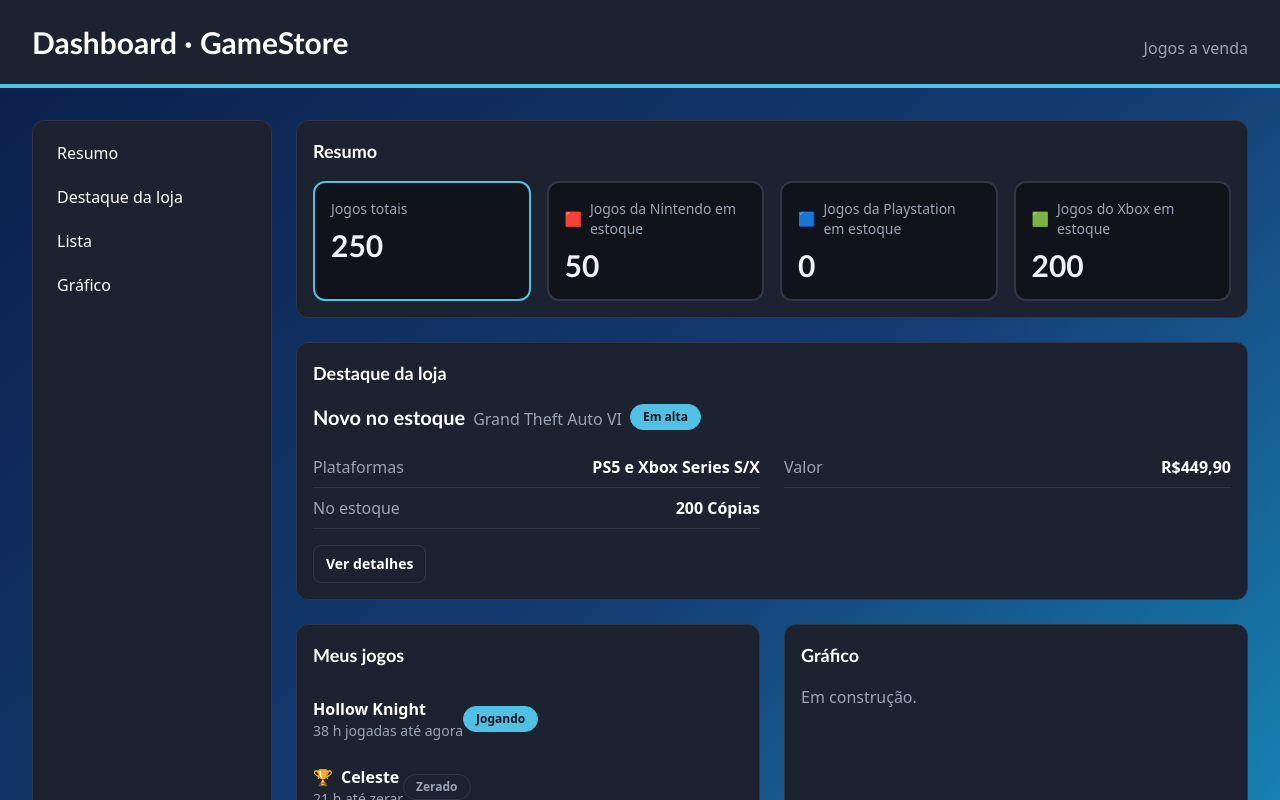
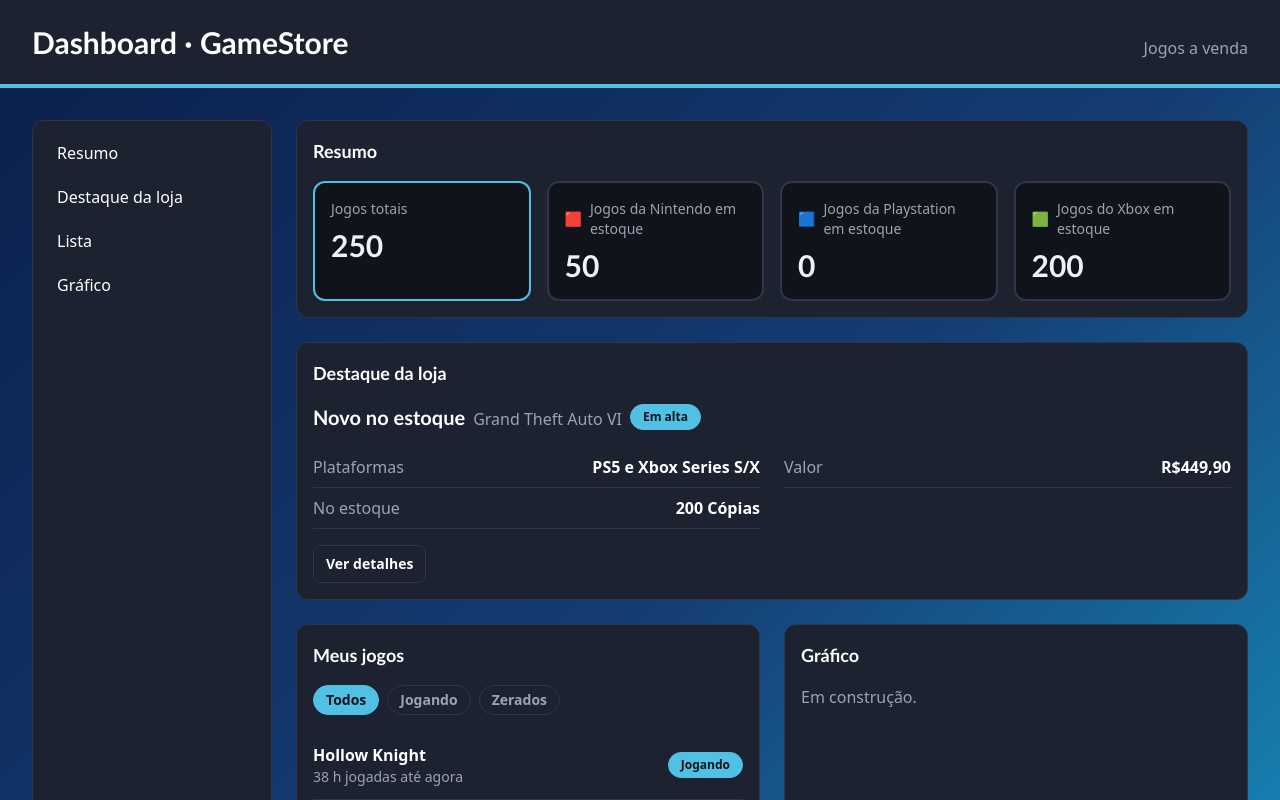
Before and after one commit to BrunoCapellari/dashboard-project, a React (Vite) app: page / in a window 1280 px wide. Shown: the top 800 px of the page. Built offline with nearby package versions, Linux system fonts and the light colour scheme.

Commit message:
feat: filter list by status

```diff
--- a/src/App.jsx
+++ b/src/App.jsx
@@ -7,6 +7,13 @@ import InfoRow from './components/InfoRow.jsx';
 import StatusBadge from './components/StatusBadge.jsx';
 import DetailsToggle from './components/DetailsToggle.jsx';
 import ListItem from './components/ListItem.jsx';
+import { useState } from 'react';
+
+const filterOptions = [
+  { id: 'all', label: 'Todos' },
+  { id: 'playing', label: 'Jogando' },
+  { id: 'completed', label: 'Zerados' },
+];
 
 const summaryCards = [
   { id: 'totalGames', title: 'Jogos totais', value: 250, isHighlighted: true },
@@ -55,6 +62,14 @@ const games = [
 ];
 
 function App() {
+  const [statusFilter, setStatusFilter] = useState('all');
+
+  const visibleGames = games.filter((game) => {
+    if (statusFilter === 'completed') return game.isCompleted;
+    if (statusFilter === 'playing') return !game.isCompleted;
+    return true;
+  });
+
   return (
     <div className="flex min-h-screen flex-col bg-linear-to-br from-[#0b1e49] via-[#143d74] to-[#14a5d1] text-white">
       {' '}
@@ -100,11 +115,28 @@ function App() {
         </Panel>
 
         <Panel id="list" title="Meus jogos" className="xl:min-h-80">
-          {games.length === 0 ? (
+          <div className="mb-4 flex flex-wrap gap-2">
+            {filterOptions.map((option) => (
+              <button
+                key={option.id}
+                type="button"
+                onClick={() => setStatusFilter(option.id)}
+                aria-pressed={statusFilter === option.id}
+                className={
+                  statusFilter === option.id
+                    ? 'rounded-full border border-primary bg-primary px-3 py-1 text-sm font-bold text-background'
+                    : 'rounded-full border border-border px-3 py-1 text-sm font-bold text-muted hover:border-primary'
+                }
+              >
+                {option.label}
+              </button>
+            ))}
+          </div>
+          {visibleGames.length === 0 ? (
             <p className="text-muted">Nenhum jogo na lista ainda.</p>
           ) : (
             <ul>
-              {games.map((game) => (
+              {visibleGames.map((game) => (
                 <ListItem
                   key={game.id}
                   title={game.title}
--- a/src/components/ListItem.jsx
+++ b/src/components/ListItem.jsx
@@ -1,7 +1,7 @@
-import StatusBadge from './StatusBadge.jsx'
+import StatusBadge from './StatusBadge.jsx';
 function ListItem({ title, hours, isCompleted = false }) {
   return (
-    <li className="flex flex-wrap items-center … py-3">
+    <li className="flex flex-wrap items-center justify-between gap-2 border-b border-border py-3">
       <div>
         <p className="flex items-center gap-2 font-bold">
           {isCompleted && <span aria-hidden="true">🏆</span>}
@@ -11,8 +11,11 @@ function ListItem({ title, hours, isCompleted = false }) {
           {hours} h {isCompleted ? 'até zerar' : 'jogadas até agora'}
         </p>
       </div>
-      <StatusBadge label={isCompleted ? 'Zerado' : 'Jogando'} isActive={!isCompleted} />
+      <StatusBadge
+        label={isCompleted ? 'Zerado' : 'Jogando'}
+        isActive={!isCompleted}
+      />
     </li>
-  )
+  );
 }
-export default ListItem
+export default ListItem;
```
